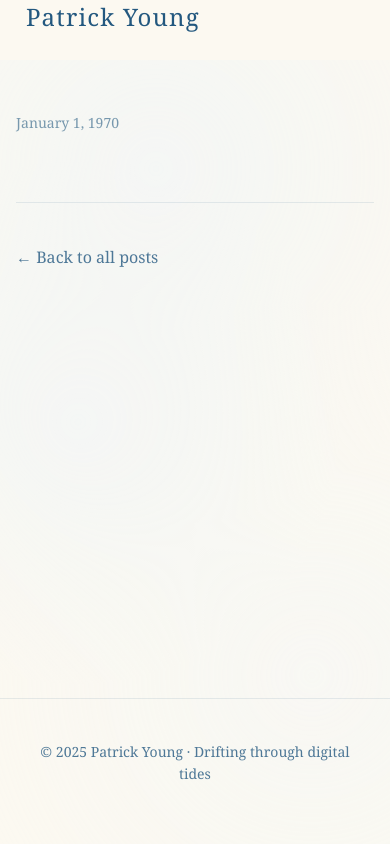
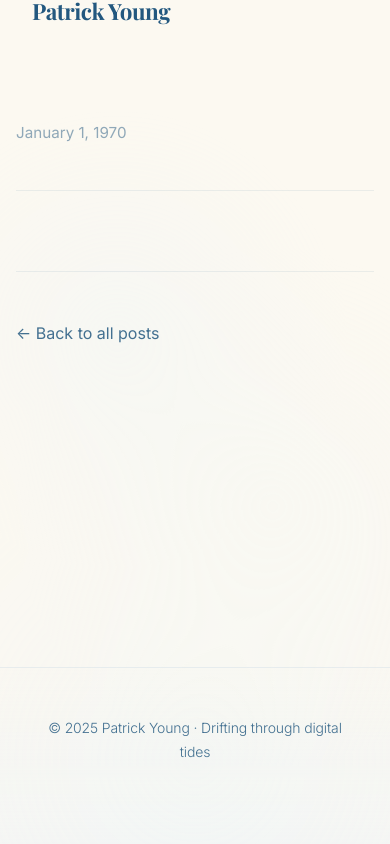
Before and after one commit to pwyhack/patrick-young, a PHP site: page /templates/post.php in a window 390 px wide. Run offline with PHP 8.4, Linux system fonts and the light colour scheme; the template is opened without the code that fills it, so the values that code supplies are empty.

Commit message:
feat: Enhanced ocean simulation with realistic wave physics
- Implemented Gerstner wave equations for realistic ocean movement
- Added smooth ASCII gradient with finer character transitions
- Reduced animation to 10fps for smoother, slower waves
- Added sea creatures moving through invisible pipeline paths
- Creatures: fish, jellyfish, seahorse, octopus, starfish, bubbles
- Replaced mouse ripples with subtle water droplets on clicks
- New typography: Playfair Display for headers, Inter for body
- Cleaned up spacing with consistent ratios
- Improved mobile responsiveness
- Enhanced visual hierarchy and readability
- Fixed post card hover animations
- Added font preconnect for performance

```diff
--- a/templates/404.php
+++ b/templates/404.php
@@ -5,6 +5,10 @@
     <meta name="viewport" content="width=device-width, initial-scale=1.0">
     <title>404 - Page Not Found</title>
     <meta name="description" content="Lost at sea in the digital ocean">
+
+    <!-- Preload fonts for performance -->
+    <link rel="preconnect" href="https://fonts.googleapis.com">
+    <link rel="preconnect" href="https://fonts.gstatic.com" crossorigin>
 
     <!-- Styles -->
     <link rel="stylesheet" href="/theme.css">
--- a/templates/home.php
+++ b/templates/home.php
@@ -5,6 +5,10 @@
     <meta name="viewport" content="width=device-width, initial-scale=1.0">
     <title>Patrick Young</title>
     <meta name="description" content="Navigating the depths of consciousness, technology, and human potential">
+
+    <!-- Preload fonts for performance -->
+    <link rel="preconnect" href="https://fonts.googleapis.com">
+    <link rel="preconnect" href="https://fonts.gstatic.com" crossorigin>
 
     <!-- Styles -->
     <link rel="stylesheet" href="/theme.css">
--- a/templates/post.php
+++ b/templates/post.php
@@ -6,6 +6,9 @@
     <title><?= htmlspecialchars($post['title']) ?> - Patrick Young</title>
     <meta name="description" content="<?= htmlspecialchars($post['description'] ?: $post['title']) ?>">
 
+    <!-- Preload fonts for performance -->
+    <link rel="preconnect" href="https://fonts.googleapis.com">
+    <link rel="preconnect" href="https://fonts.gstatic.com" crossorigin>
 
     <!-- Styles -->
     <link rel="stylesheet" href="/theme.css">
--- a/theme.css
+++ b/theme.css
@@ -1,4 +1,6 @@
 /* Ocean Mysticism Theme */
+@import url('https://fonts.googleapis.com/css2?family=Playfair+Display:wght@400;700&family=Inter:wght@300;400;500&display=swap');
+
 :root {
   /* Core palette */
   --soft-custard: #FCF9F1;
@@ -10,29 +12,31 @@
   --bg-primary: var(--soft-custard);
   --bg-secondary: var(--sunlit-ripples);
   --text-primary: var(--abyssal-drift);
-  --text-secondary: rgba(35, 88, 127, 0.8);
-  --text-tertiary: rgba(35, 88, 127, 0.6);
+  --text-secondary: rgba(35, 88, 127, 0.85);
+  --text-tertiary: rgba(35, 88, 127, 0.5);
   --accent: var(--abyssal-drift);
   --accent-light: var(--icy-sky);
 
-  /* Spacing - Golden ratio inspired */
+  /* Spacing - Clean ratios */
   --space-unit: 1rem;
-  --space-xs: calc(var(--space-unit) * 0.382);
-  --space-sm: calc(var(--space-unit) * 0.618);
+  --space-xs: calc(var(--space-unit) * 0.5);
+  --space-sm: calc(var(--space-unit) * 0.75);
   --space-md: var(--space-unit);
-  --space-lg: calc(var(--space-unit) * 1.618);
-  --space-xl: calc(var(--space-unit) * 2.618);
-  --space-xxl: calc(var(--space-unit) * 4.236);
+  --space-lg: calc(var(--space-unit) * 2);
+  --space-xl: calc(var(--space-unit) * 3);
+  --space-xxl: calc(var(--space-unit) * 5);
 
   /* Typography */
-  --font-main: 'Georgia', 'Times New Roman', serif;
-  --font-mono: 'Courier New', monospace;
-  --font-size-base: 18px;
-  --line-height: 1.618;
+  --font-display: 'Playfair Display', Georgia, serif;
+  --font-body: 'Inter', -apple-system, BlinkMacSystemFont, 'Segoe UI', sans-serif;
+  --font-mono: 'SF Mono', Monaco, 'Cascadia Code', 'Roboto Mono', monospace;
+  --font-size-base: 17px;
+  --line-height-base: 1.7;
+  --line-height-heading: 1.3;
 
   /* Layout */
   --max-width: 720px;
-  --navbar-height: 72px;
+  --navbar-height: 4.5rem;
 }
 
 /* Reset */
@@ -45,16 +49,18 @@
 html {
   font-size: var(--font-size-base);
   scroll-behavior: smooth;
+  -webkit-font-smoothing: antialiased;
+  -moz-osx-font-smoothing: grayscale;
 }
 
 body {
-  font-family: var(--font-main);
-  line-height: var(--line-height);
+  font-family: var(--font-body);
+  font-weight: 400;
+  line-height: var(--line-height-base);
   color: var(--text-primary);
   background: var(--bg-primary);
   min-height: 100vh;
   position: relative;
-  transition: background-color 0.3s ease;
 }
 
 /* Subtle water texture overlay */
@@ -66,12 +72,13 @@ body::before {
   width: 100%;
   height: 100%;
   background-image:
-    radial-gradient(circle at 20% 50%, var(--icy-sky) 0%, transparent 50%),
-    radial-gradient(circle at 80% 80%, var(--sunlit-ripples) 0%, transparent 50%),
-    radial-gradient(circle at 40% 20%, var(--icy-sky) 0%, transparent 50%);
-  opacity: 0.3;
+    radial-gradient(circle at 30% 40%, var(--icy-sky) 0%, transparent 40%),
+    radial-gradient(circle at 70% 60%, var(--sunlit-ripples) 0%, transparent 45%),
+    radial-gradient(circle at 50% 90%, var(--icy-sky) 0%, transparent 50%);
+  opacity: 0.2;
   pointer-events: none;
   z-index: 1;
+  transform: translateY(var(--scroll-offset, 0));
 }
 
 /* Content wrapper */
@@ -89,15 +96,16 @@ nav {
   top: 0;
   z-index: 1000;
   height: var(--navbar-height);
-  background: rgba(252, 249, 241, 0.95);
-  backdrop-filter: blur(10px);
-  -webkit-backdrop-filter: blur(10px);
-  transition: all 0.3s ease;
+  background: rgba(252, 249, 241, 0.92);
+  backdrop-filter: blur(12px) saturate(150%);
+  -webkit-backdrop-filter: blur(12px) saturate(150%);
+  transition: all 0.3s cubic-bezier(0.4, 0, 0.2, 1);
 }
 
 nav.scrolled {
-  height: calc(var(--navbar-height) * 0.8);
-  box-shadow: 0 1px 0 rgba(35, 88, 127, 0.1);
+  height: calc(var(--navbar-height) * 0.85);
+  background: rgba(252, 249, 241, 0.96);
+  box-shadow: 0 1px 2px rgba(35, 88, 127, 0.08);
 }
 
 nav .container {
@@ -110,20 +118,21 @@ nav .container {
 }
 
 nav h1 {
-  font-size: 1.5rem;
-  font-weight: normal;
-  letter-spacing: 0.05em;
+  font-family: var(--font-display);
+  font-size: 1.4rem;
+  font-weight: 700;
+  letter-spacing: -0.02em;
   color: var(--text-primary);
+  transition: opacity 0.2s ease;
 }
 
 nav a {
   text-decoration: none;
   color: inherit;
-  transition: opacity 0.2s ease;
 }
 
-nav a:hover {
-  opacity: 0.7;
+nav a:hover h1 {
+  opacity: 0.8;
 }
 
 /* Main content */
@@ -131,67 +140,78 @@ main {
   flex: 1;
   max-width: var(--max-width);
   margin: 0 auto;
-  padding: var(--space-xl) var(--space-lg);
+  padding: var(--space-xxl) var(--space-lg) var(--space-xl);
   width: 100%;
 }
 
 /* Typography */
 h1, h2, h3, h4, h5, h6 {
-  font-weight: normal;
-  line-height: 1.2;
-  margin-bottom: var(--space-md);
+  font-family: var(--font-display);
+  font-weight: 400;
+  line-height: var(--line-height-heading);
   color: var(--text-primary);
-  letter-spacing: 0.02em;
+  letter-spacing: -0.02em;
 }
 
 h1 {
-  font-size: 2.618rem;
+  font-size: clamp(2.2rem, 4vw, 2.8rem);
   margin-bottom: var(--space-lg);
 }
 
 h2 {
-  font-size: 1.618rem;
+  font-size: clamp(1.5rem, 3vw, 1.8rem);
   margin-top: var(--space-xl);
   margin-bottom: var(--space-md);
 }
 
 h3 {
-  font-size: 1.272rem;
+  font-size: clamp(1.2rem, 2.5vw, 1.4rem);
   margin-top: var(--space-lg);
+  margin-bottom: var(--space-sm);
 }
 
 p {
-  margin-bottom: var(--space-md);
+  margin-bottom: var(--space-lg);
   color: var(--text-secondary);
+  font-weight: 300;
+  letter-spacing: -0.01em;
 }
 
 /* Links */
 a {
   color: var(--accent);
-  text-decoration: underline;
-  text-decoration-thickness: 1px;
-  text-underline-offset: 0.2em;
-  transition: all 0.2s ease;
+  text-decoration: none;
+  border-bottom: 1px solid transparent;
+  transition: border-color 0.2s ease;
 }
 
 a:hover {
-  text-decoration-thickness: 2px;
-  color: var(--text-primary);
+  border-bottom-color: var(--accent);
 }
 
 /* Ocean ASCII container */
 .ocean-ascii {
+  position: relative;
+  margin: var(--space-xl) calc(var(--space-lg) * -1);
+  padding: var(--space-lg) 0;
+  overflow: hidden;
+  opacity: 0;
+  animation: fadeIn 2s ease forwards 0.5s;
+}
+
+.ocean-text {
   font-family: var(--font-mono);
-  font-size: 0.7rem;
-  line-height: 1;
+  font-size: clamp(0.5rem, 1.2vw, 0.75rem);
+  line-height: 1.1;
   color: var(--text-tertiary);
-  overflow: hidden;
-  margin: var(--space-xl) 0;
   text-align: center;
   white-space: pre;
+  letter-spacing: 0.1em;
   user-select: none;
-  opacity: 0;
-  animation: fadeIn 2s ease forwards;
+}
+
+.creature-layer {
+  z-index: 2;
 }
 
 @keyframes fadeIn {
@@ -259,54 +303,75 @@ article {
   max-width: 100%;
 }
 
-article > *:first-child {
-  margin-top: 0;
+article > * {
+  margin-bottom: var(--space-lg);
+}
+
+article > *:last-child {
+  margin-bottom: 0;
+}
+
+article header {
+  margin-bottom: var(--space-xl);
+  padding-bottom: var(--space-lg);
+  border-bottom: 1px solid rgba(35, 88, 127, 0.08);
+}
+
+article header h1 {
+  margin-bottom: var(--space-md);
+}
+
+article header .post-meta {
+  font-size: 0.95rem;
 }
 
 article img {
   max-width: 100%;
   height: auto;
-  margin: var(--space-lg) 0;
-  border-radius: 0.25rem;
+  margin: var(--space-xl) 0;
+  border-radius: 0.5rem;
+  box-shadow: 0 4px 20px rgba(35, 88, 127, 0.1);
 }
 
 article code {
   font-family: var(--font-mono);
-  font-size: 0.875em;
-  padding: 0.1em 0.3em;
+  font-size: 0.85em;
+  padding: 0.2em 0.4em;
   background: var(--sunlit-ripples);
-  border-radius: 0.2rem;
+  border-radius: 0.25rem;
   color: var(--text-primary);
 }
 
 article pre {
   background: var(--sunlit-ripples);
-  border-radius: 0.25rem;
-  padding: var(--space-md);
+  border-radius: 0.5rem;
+  padding: var(--space-lg);
   overflow-x: auto;
-  margin: var(--space-lg) 0;
+  margin: var(--space-xl) 0;
+  box-shadow: inset 0 2px 4px rgba(35, 88, 127, 0.05);
 }
 
 article pre code {
   background: none;
   padding: 0;
+  font-size: 0.875rem;
+  line-height: 1.6;
 }
 
 article blockquote {
-  border-left: 2px solid var(--accent);
+  border-left: 3px solid var(--accent);
   padding-left: var(--space-lg);
-  margin: var(--space-lg) 0;
+  margin: var(--space-xl) 0;
   font-style: italic;
   color: var(--text-secondary);
 }
 
 article ul, article ol {
-  margin: var(--space-md) 0;
   padding-left: var(--space-lg);
 }
 
 article li {
-  margin-bottom: var(--space-xs);
+  margin-bottom: var(--space-sm);
   color: var(--text-secondary);
 }
 
@@ -314,27 +379,35 @@ article li {
 .post-navigation {
   margin-top: var(--space-xxl);
   padding-top: var(--space-xl);
-  border-top: 1px solid rgba(35, 88, 127, 0.1);
+  border-top: 1px solid rgba(35, 88, 127, 0.08);
 }
 
 .back-link {
+  display: inline-flex;
+  align-items: center;
+  gap: var(--space-xs);
   color: var(--text-secondary);
-  text-decoration: none;
+  font-weight: 400;
   transition: all 0.2s ease;
+  border: none;
 }
 
 .back-link:hover {
   color: var(--text-primary);
+  transform: translateX(-4px);
+  border: none;
 }
 
 /* Footer */
 footer {
-  margin-top: var(--space-xxl);
+  margin-top: auto;
   padding: var(--space-xl) var(--space-lg);
   text-align: center;
   color: var(--text-tertiary);
   font-size: 0.875rem;
-  border-top: 1px solid rgba(35, 88, 127, 0.1);
+  font-weight: 300;
+  border-top: 1px solid rgba(35, 88, 127, 0.06);
+  background: linear-gradient(to bottom, transparent, rgba(227, 241, 255, 0.2));
 }
 
 /* Reading progress */
@@ -346,30 +419,38 @@ footer {
   background: var(--accent);
   width: 0%;
   z-index: 1001;
-  transition: width 100ms ease;
+  transition: width 200ms ease;
 }
 
 /* Mobile */
 @media (max-width: 768px) {
   :root {
     --font-size-base: 16px;
-    --navbar-height: 60px;
+    --navbar-height: 3.5rem;
   }
 
   main {
-    padding: var(--space-lg) var(--space-md);
+    padding: var(--space-xl) var(--space-md) var(--space-lg);
   }
 
-  h1 {
-    font-size: 2rem;
+  .ocean-ascii {
+    margin-left: calc(var(--space-md) * -1);
+    margin-right: calc(var(--space-md) * -1);
   }
 
   nav.scrolled {
-    height: calc(var(--navbar-height) * 0.85);
+    height: calc(var(--navbar-height) * 0.9);
   }
 
-  .ocean-ascii {
-    font-size: 0.5rem;
+  .post-card:hover {
+    padding-left: var(--space-sm);
+  }
+
+  article pre {
+    padding: var(--space-md);
+    margin-left: calc(var(--space-md) * -1);
+    margin-right: calc(var(--space-md) * -1);
+    border-radius: 0;
   }
 }
 
@@ -382,7 +463,34 @@ footer {
 /* Focus */
 :focus-visible {
   outline: 2px solid var(--accent);
-  outline-offset: 2px;
+  outline-offset: 3px;
+  border-radius: 2px;
+}
+
+/* Loading state */
+.loading {
+  opacity: 0.5;
+  pointer-events: none;
+}
+
+/* Scrollbar */
+::-webkit-scrollbar {
+  width: 10px;
+  height: 10px;
+}
+
+::-webkit-scrollbar-track {
+  background: transparent;
+}
+
+::-webkit-scrollbar-thumb {
+  background: rgba(35, 88, 127, 0.2);
+  border-radius: 10px;
+  border: 2px solid var(--bg-primary);
+}
+
+::-webkit-scrollbar-thumb:hover {
+  background: rgba(35, 88, 127, 0.3);
 }
 
 /* Print */
```
Also changed, not shown: other parts of theme.css (+35 -7 lines), theme.js (+258 -178 lines).
